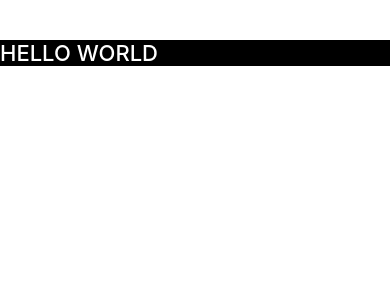
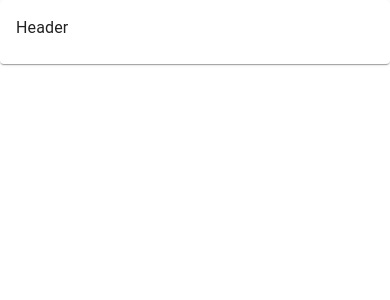
Before and after one commit to gabrielchan/dexTS, a React Native app: screen / in a window 390 px wide. Shown: the top 300 px of the page. Built offline with nearby package versions, Linux system fonts and the light colour scheme.

Commit message:
changed compnent lib from react-native-bootstrap to material-ui

```diff
--- a/App.tsx
+++ b/App.tsx
@@ -18,21 +18,16 @@ import {
   StatusBar,
 } from 'react-native';
 
-/* import {
-  Header,
-  LearnMoreLinks,
-  Colors,
-  DebugInstructions,
-  ReloadInstructions,
-} from 'react-native/Libraries/NewAppScreen'; */
-
-import Title from './components/presentation/title';
+import Title from './components/presentation/Title';
+import Cards from './components/presentation/Card';
 
 const App = () => {
   const usingHermes = typeof HermesInternal === 'object' && HermesInternal !== null;
   return (
-    <Title title='Hello World'/>
+    <Cards headerText='Header' />
   );
 };
 
+//    <Title title='Hello World'/>
+
 export default App;
--- /dev/null
+++ b/components/presentation/Card.tsx
@@ -0,0 +1,41 @@
+import React from 'react';
+import {
+  makeStyles,
+  Card,
+  CardContent,
+  Typography
+} from '@material-ui/core';
+
+
+
+const Cards = ({headerText} : {headerText: string}) => {
+  const matStyles = getStyles()
+  return(
+    <Card>
+      <CardContent>
+        <Typography>
+          {headerText}
+        </Typography>
+      </CardContent>
+    </Card>
+  );
+}
+
+const getStyles = makeStyles({
+  card: {
+    minWidth: 275.
+  },
+  bullet: {
+    display: 'inline-block',
+    margin: '0 2px',
+    transform: 'scale(0.8)',
+  },
+  title: {
+    fontSize: 14,
+  },
+  pos: {
+    marginBottom: 12,
+  },
+});
+
+export default Cards;
```
Also changed, not shown: package.json (+8 -2 lines), 1 other file (tests, documents, lock files or other folders).
